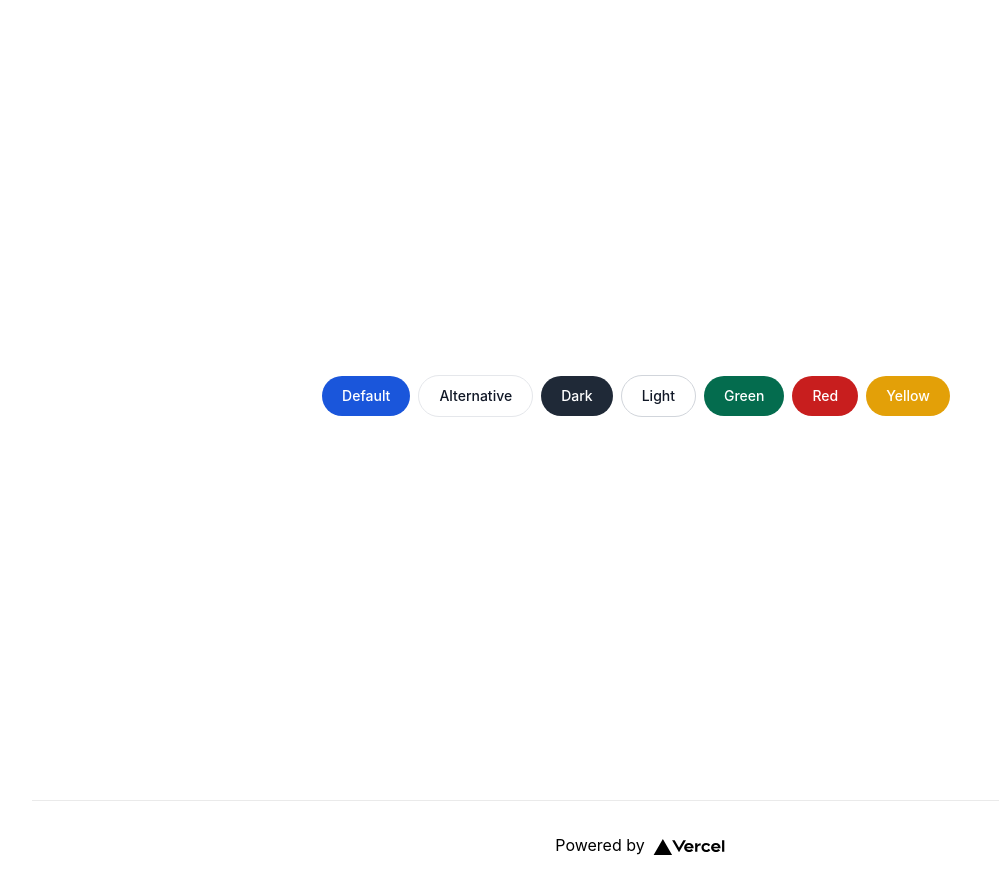
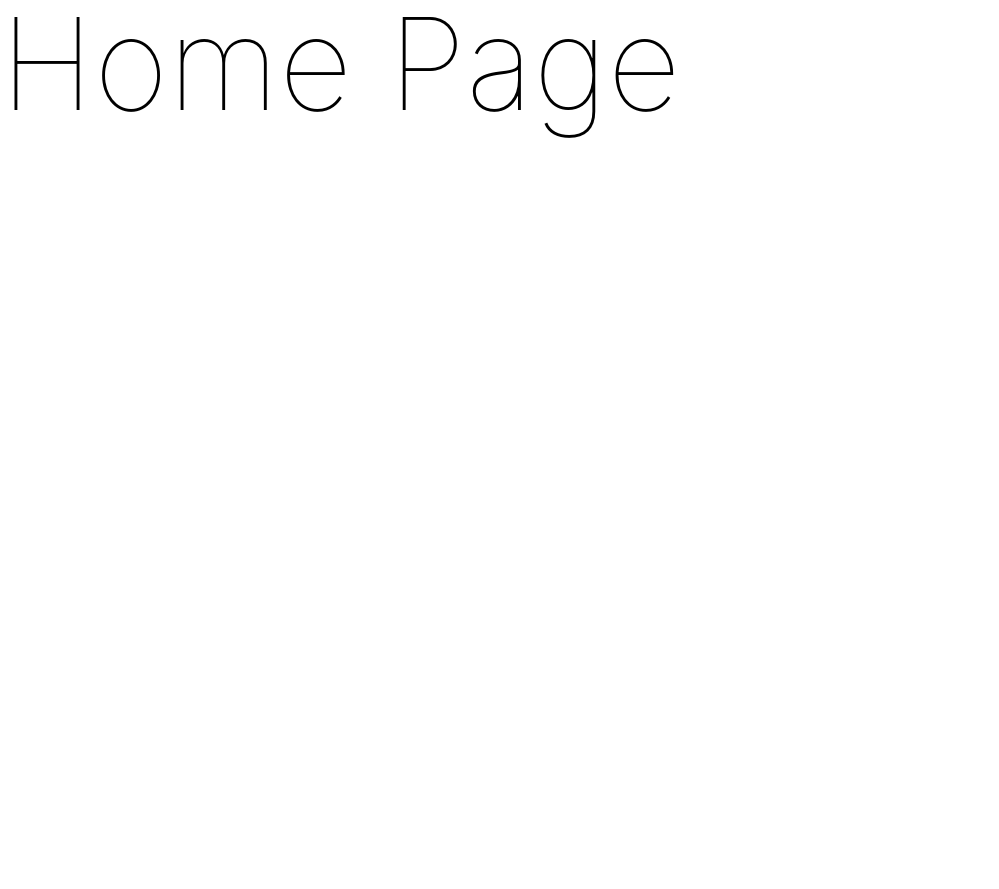
Before and after one commit to AsjadIftikhar/GrowthMenu_F, a Next.js app in the folder growthmenu/: page / in a window 1280 px wide. Shown: the whole page, without its empty margins (0-999 px from the left). After the commit the page ends 800 px from the top, so only its background shows below. Built offline with nearby package versions, Linux system fonts and the light colour scheme.

Commit message:
D1 pages added!

```diff
--- a/growthmenu/pages/index.js
+++ /dev/null
@@ -1,41 +0,0 @@
-import Head from 'next/head'
-import Image from 'next/image'
-import styles from '../styles/Home.module.css'
-
-export default function Home() {
-  return (
-    <div className={styles.container}>
-      <Head>
-        <title>Create Next App</title>
-        <meta name="description" content="Generated by create next app" />
-        <link rel="icon" href="/favicon.ico" />
-      </Head>
-
-      <main className={styles.main}>
-        <div>
-        <button type="button" class="text-white bg-blue-700 hover:bg-blue-800 focus:ring-4 focus:ring-blue-300 font-medium rounded-full text-sm px-5 py-2.5 text-center mr-2 mb-2 dark:bg-blue-600 dark:hover:bg-blue-700 dark:focus:ring-blue-800">Default</button>
-        <button type="button" class="py-2.5 px-5 mr-2 mb-2 text-sm font-medium text-gray-900 bg-white rounded-full border border-gray-200 hover:bg-gray-100 hover:text-blue-700 focus:z-10 focus:ring-2 focus:ring-blue-700 focus:text-blue-700 dark:bg-gray-800 dark:text-gray-400 dark:border-gray-600 dark:hover:text-white dark:hover:bg-gray-700">Alternative</button>
-        <button type="button" class="text-white bg-gray-800 hover:bg-gray-900 focus:ring-4 focus:ring-gray-300 font-medium rounded-full text-sm px-5 py-2.5 text-center mr-2 mb-2 dark:bg-gray-800 dark:hover:bg-gray-700 dark:focus:ring-gray-800 dark:border-gray-700">Dark</button>
-        <button type="button" class="text-gray-900 bg-white border border-gray-300 hover:bg-gray-100 focus:ring-4 focus:ring-blue-300 font-medium rounded-full text-sm px-5 py-2.5 text-center mr-2 mb-2 dark:bg-gray-600 dark:text-white dark:border-gray-600 dark:hover:bg-gray-700 dark:hover:border-gray-700 dark:focus:ring-gray-800">Light</button>
-        <button type="button" class="text-white bg-green-700 hover:bg-green-800 focus:ring-4 focus:ring-green-300 font-medium rounded-full text-sm px-5 py-2.5 text-center mr-2 mb-2 dark:bg-green-600 dark:hover:bg-green-700 dark:focus:ring-green-800">Green</button>
-        <button type="button" class="text-white bg-red-700 hover:bg-red-800 focus:ring-4 focus:ring-red-300 font-medium rounded-full text-sm px-5 py-2.5 text-center mr-2 mb-2 dark:bg-red-600 dark:hover:bg-red-700 dark:focus:ring-red-900">Red</button>
-        <button type="button" class="text-white bg-yellow-400 hover:bg-yellow-500 focus:ring-4 focus:ring-yellow-300 font-medium rounded-full text-sm px-5 py-2.5 text-center mr-2 mb-2 dark:focus:ring-yellow-900">Yellow</button>
-
-        </div>
-      </main>
-
-      <footer className={styles.footer}>
-        <a
-          href="https://vercel.com?utm_source=create-next-app&utm_medium=default-template&utm_campaign=create-next-app"
-          target="_blank"
-          rel="noopener noreferrer"
-        >
-          Powered by{' '}
-          <span className={styles.logo}>
-            <Image src="/vercel.svg" alt="Vercel Logo" width={72} height={16} />
-          </span>
-        </a>
-      </footer>
-    </div>
-  )
-}
--- /dev/null
+++ b/growthmenu/pages/index.jsx
@@ -0,0 +1,22 @@
+import Head from "next/head";
+import { Fragment } from "react";
+
+export default function Home() {
+  return (
+    <Fragment>
+      <Head>
+        <title>Growth Menu</title>
+        <meta name="description" content="Generated by create next app" />
+        <link rel="icon" href="/favicon.ico" />
+      </Head>
+
+      <main>
+        <p class="text-9xl dark:text-white font-thin dark:text-white">
+          Home Page
+        </p>
+      </main>
+
+      <footer></footer>
+    </Fragment>
+  );
+}
--- /dev/null
+++ b/growthmenu/pages/login.jsx
@@ -0,0 +1,11 @@
+import React from "react";
+
+const Login = () => {
+  return (
+    <div className="text-4xl dark:text-white font-thin dark:text-white">
+      Login
+    </div>
+  );
+};
+
+export default Login;
--- /dev/null
+++ b/growthmenu/pages/profile.jsx
@@ -0,0 +1,11 @@
+import React from "react";
+
+const Profile = () => {
+  return (
+    <div className="text-4xl dark:text-white font-thin dark:text-white">
+      Profile Page
+    </div>
+  );
+};
+
+export default Profile;
--- /dev/null
+++ b/growthmenu/pages/register.jsx
@@ -0,0 +1,11 @@
+import React from "react";
+
+const Register = () => {
+  return (
+    <div className="text-4xl dark:text-white font-thin dark:text-white">
+      Sign Up
+    </div>
+  );
+};
+
+export default Register;
```
